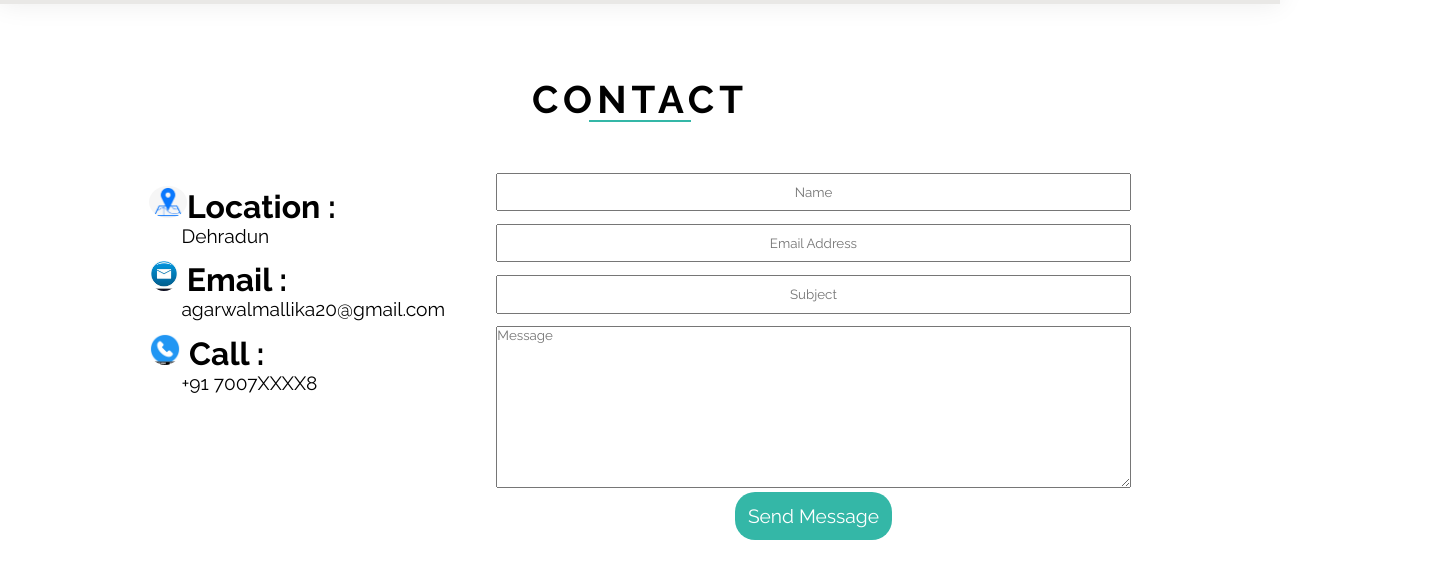
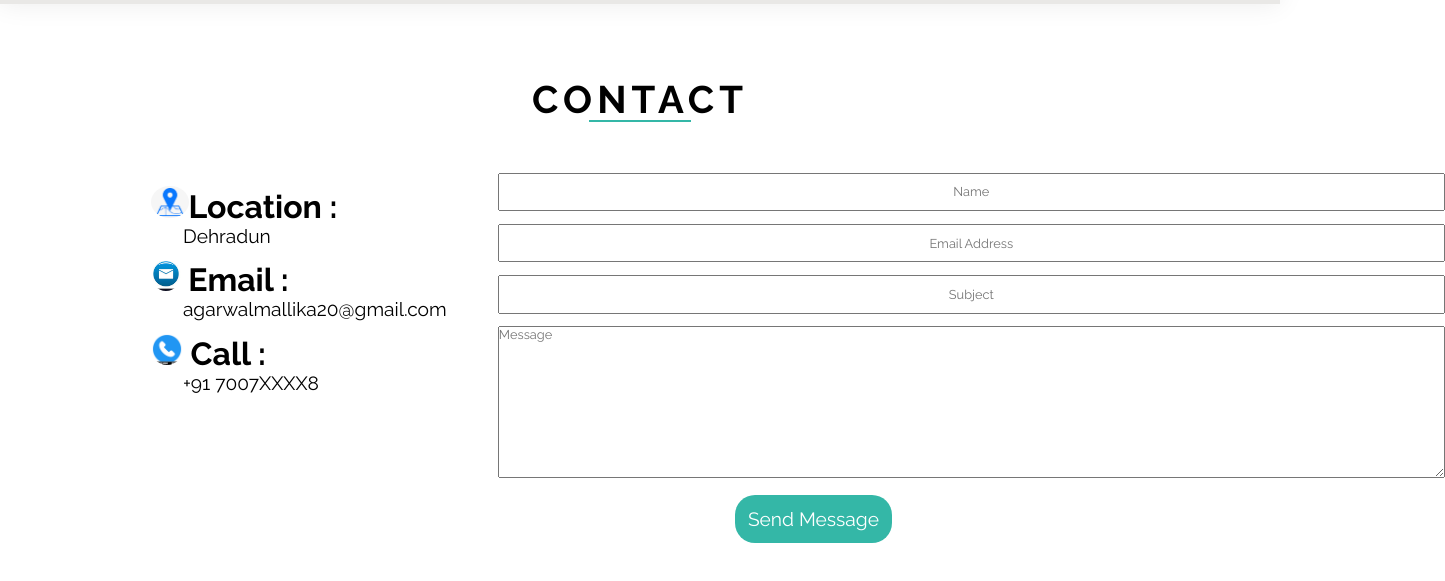
Before and after one commit to Mallika-2002/Personal-Resume, a plain HTML site: page contact.html in a window 1280 px wide. Shown: the part 77-658 px from the top of the page, 1445 px wide, since content can reach past the window. Drawn offline with Linux system fonts and the light colour scheme.

Commit message:
Update contact-style.css

```diff
--- a/contact-style.css
+++ b/contact-style.css
@@ -136,14 +136,16 @@ form{
 }
 /* ------------------------Name email------------------------------------------- */
 form #name,#mail,#subject{
-    width:100%;
+    width:150%;
     margin-bottom: 1vw;
     text-align: center;
     height: 3vw;
+    font-size:1vw;
 }
 /* ------------------------------form message------------------------------------- */
 form #msg{
-    width:100%;
+    width:150%;
+    font-size:1vw;
 }
 /* -----------------------------------------------form submit button------------------------- */
 form #submit{
@@ -152,7 +154,7 @@ form #submit{
 text-decoration: none;
 color:white;
 display: block;
-margin: auto;
+margin:1vw auto;
 font-size:1.5vw;
 padding: 1vw;
 border: none;
```
